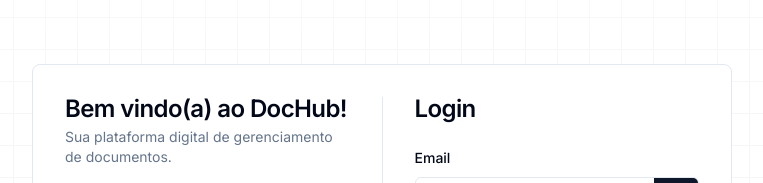
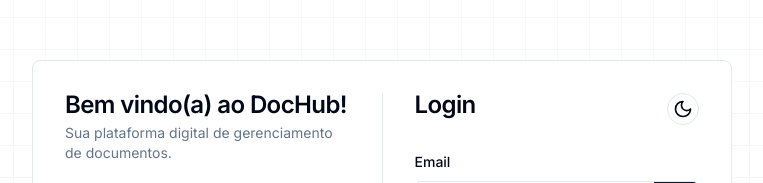
Before and after one commit to Diego-Brino/DocHub, a React (Vite) app in the folder frontend/: page / in a window 1280 px wide. Shown: the part 143-326 px from the top of the page, without its empty margins (258-1021 px from the left). Built offline with nearby package versions, Linux system fonts and the light colour scheme.

Commit message:
Refactor: Adicionar ThemeButton no card de login

```diff
--- a/frontend/src/pages/login-page.tsx
+++ b/frontend/src/pages/login-page.tsx
@@ -4,6 +4,7 @@
 import {LoginForm} from "@/features/auth/components/login-form.tsx";
 import {RecoverPasswordDialog} from "@/features/auth/components/recover-password-dialog.tsx";
 import {RecoverPasswordDialogProvider} from "@/features/auth/providers/recover-password-dialog-provider.tsx";
+import {ThemeButton} from "@/features/theme";
 
 function LoginPage() {
   return (
@@ -33,10 +34,9 @@
             </div>
             <div className='flex-1'>
               <CardHeader>
-                <CardTitle>
-                  <div className='flex justify-between items-center'>
-                    Login
-                  </div>
+                <CardTitle className='flex justify-between'>
+                  Login
+                  <ThemeButton/>
                 </CardTitle>
               </CardHeader>
               <LoginForm />
```
